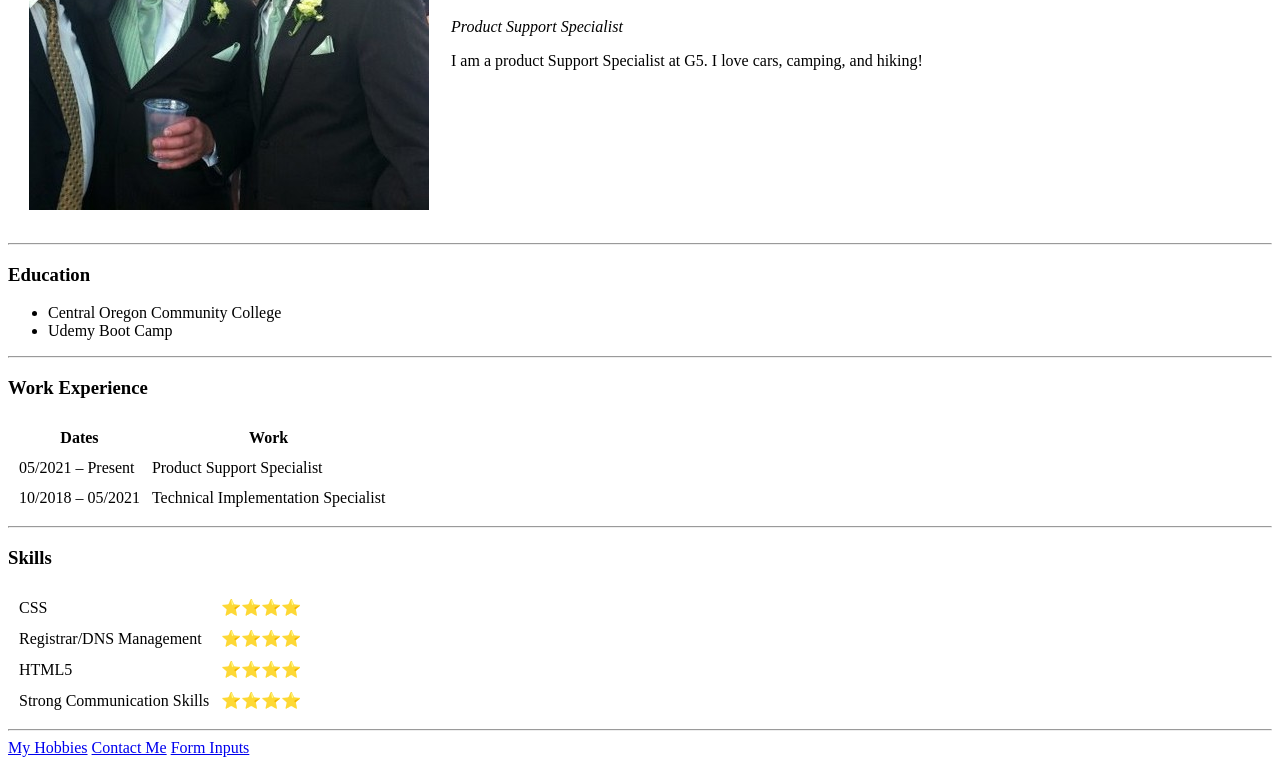
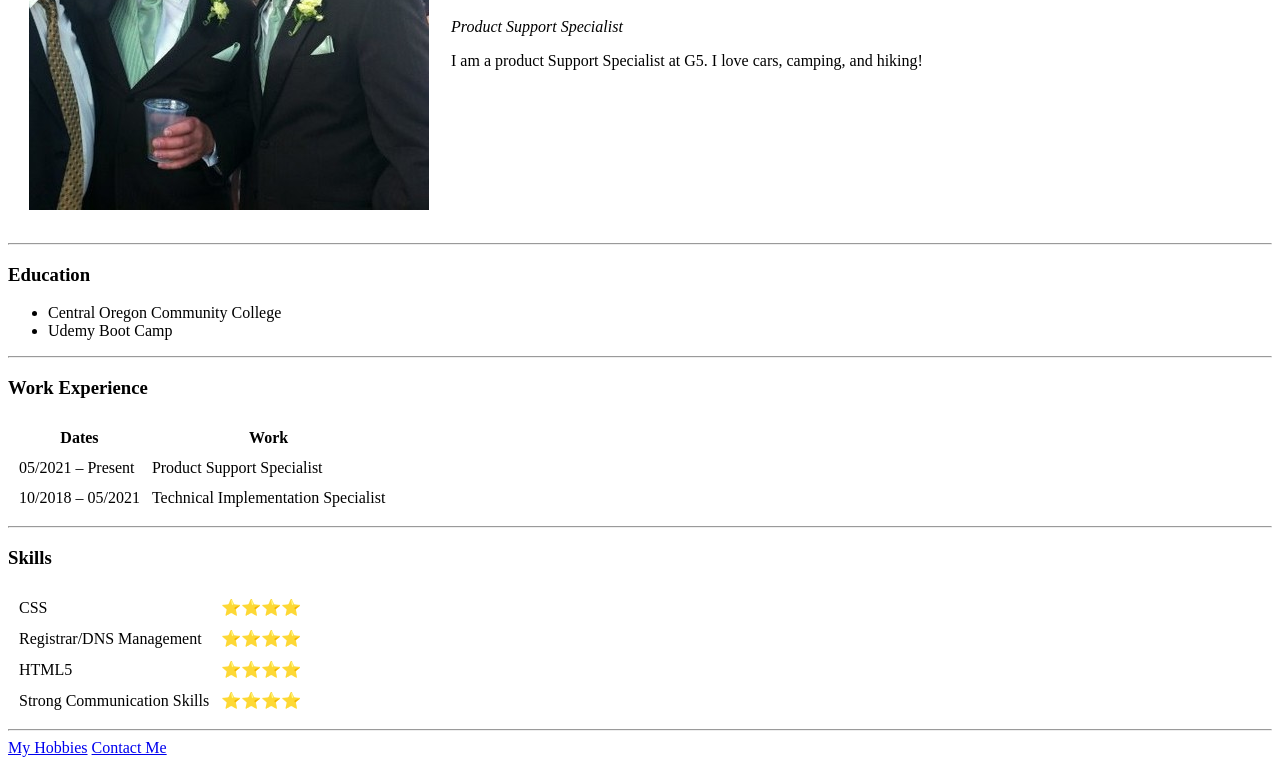
Before and after one commit to sbelfatto/cv, a plain HTML site: page index.html in a window 1280 px wide. Shown: the part 219-984 px from the top of the page. Drawn offline with Linux system fonts and the light colour scheme.

Commit message:
Update index.html

```diff
--- a/index.html
+++ b/index.html
@@ -73,7 +73,6 @@
   <hr>
   <a href="hobbies.html">My Hobbies</a>
   <a href="contactMe.html">Contact Me</a>
-  <a href="Inputs.html">Form Inputs</a>
 </body>
 
 </html>
```
